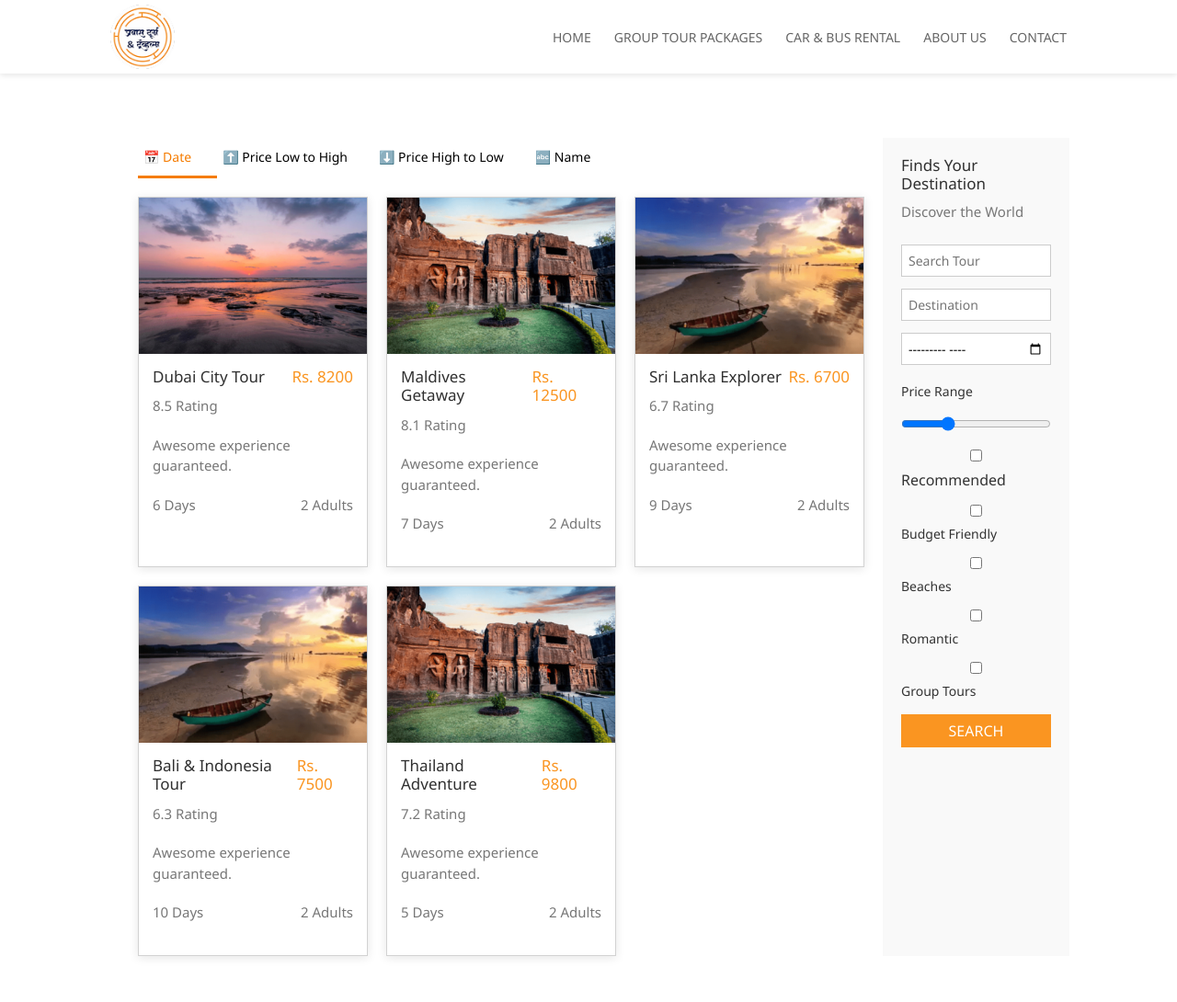
After one commit to SnidheSnowfinch/Prawas-tour, a PHP site: page /package.php in a window 1280 px wide. The commit adds this page. Shown: the whole page at 92% size. Run offline with PHP 8.4, Linux system fonts and the light colour scheme.

Commit message:
first commit

```diff
--- a/bootstrap/style.css
+++ b/bootstrap/style.css
@@ -121,7 +121,7 @@ header p {
   width: 150px;
 }
 .container-div{
-  padding: 50px 170px;
+  padding: 50px 150px;
 
   }
 .margin-top{
@@ -155,7 +155,7 @@ header p {
   margin-bottom: 20px;
 }
 .highlight{
-  color: #FA9521;
+  color: #FA9521 !important;
   font-size: 15px;
 }
 .left-img{
@@ -520,3 +520,115 @@ header p {
   width: 100%;
   height: 420px;
 }
+
+.tabs {
+  margin-bottom: 20px;
+  display: flex;
+  justify-content: flex-start;
+  background-color: #fff;
+  /* padding: 10px 20px;
+  border-bottom: 1px solid #ddd; */
+}
+
+.tabs button {
+  background: none;
+  border: none;
+  padding: 10px 28px 10px 6px;
+    cursor: pointer;
+  font-size: 14px;
+  border-bottom: 3px solid transparent;
+}
+
+.tabs button.active {
+  border-bottom: 3px solid #f57c00;
+  color: #f57c00;
+}
+
+.container-tab {
+  display: flex;
+  padding-top: 20px;
+}
+
+.main-content {
+  flex: 1;
+  display: grid;
+  grid-template-columns: repeat(3, 1fr);
+  gap: 20px;
+  /* padding: 0 20px; */
+}
+
+.card-new {
+  width: 250px !important;
+}
+
+.card-new img {
+  width: 100%;
+  height: 170px !important;
+  object-fit: cover;
+}
+
+
+.right-filters {
+  margin: 0 0px 0 20px;
+  width: 220px;
+  background-color: #F9F9F9;  padding: 20px;
+}
+
+.right-filters h3 {
+  color: #303030;
+  margin-top: 0;
+  font-size: 17px;
+}
+.right-filters p{
+  color: #777777;
+  font-size: 15px !important;
+}
+.right-filters input, .right-filters select {
+  font-size: 14px;
+  width: 100%;
+  margin: 5px 0 8px;
+  padding: 6px 7px;
+  border: 1px solid #ccc;
+}
+
+.right-filters label {
+  display: block;
+  font-size: 14px;
+  margin: 10px 0 5px;
+}
+
+.search-button {
+  background-color: #FA9521;  color: #fff;
+  padding: 6px;
+  text-align: center;
+  border: none;
+  width: 100%;
+  cursor: pointer;
+  margin-top: 10px;
+}
+
+.search-button:hover {
+  background-color: #e66a00;
+}
+
+@media (max-width: 1024px) {
+  .main-content {
+    grid-template-columns: repeat(2, 1fr);
+  }
+}
+
+@media (max-width: 768px) {
+  .container {
+    flex-direction: column;
+  }
+
+  .main-content {
+    grid-template-columns: 1fr;
+    padding: 20px 0;
+  }
+
+  .right-filters {
+    width: 100%;
+    margin-top: 20px;
+  }
+}
--- /dev/null
+++ b/package.php
@@ -0,0 +1,91 @@
+<?php include 'includes/header.php' ?>
+<div class="container-div">
+
+
+  <div class="container-tab">
+
+    <div>
+    <div class="tabs">
+    <button class="tab-btn active" data-sort="date">📅 Date</button>
+    <button class="tab-btn" data-sort="low">⬆️ Price Low to High</button>
+    <button class="tab-btn" data-sort="high">⬇️ Price High to Low</button>
+    <button class="tab-btn" data-sort="name">🔤 Name</button>
+
+    </div>
+    <div class="main-content" id="tour-list">
+
+    </div>
+    </div>
+
+    <div class="right-filters">
+      <h3>Finds Your Destination</h3>
+      <p>Discover the World</p>
+      <input type="text" placeholder="Search Tour">
+      <input type="text" placeholder="Destination">
+      <input type="month">
+
+      <label>Price Range</label>
+      <input type="range" min="1000" max="25000" step="500" value="7500">
+
+      <span><input type="checkbox"> Recommended</span>
+      <label><input type="checkbox"> Budget Friendly</label>
+      <label><input type="checkbox"> Beaches</label>
+      <label><input type="checkbox"> Romantic</label>
+      <label><input type="checkbox"> Group Tours</label>
+
+      <button class="search-button">SEARCH</button>
+    </div>
+  </div></div>
+
+  <script>
+    const tours = [
+      { name: "Bali & Indonesia Tour", price: 7500, days: 10, rating: 6.3, image: "bootstrap/images/tour-img-2.png", date: "2025-06-01" },
+      { name: "Maldives Getaway", price: 12500, days: 7, rating: 8.1, image: "bootstrap/images/tour-img-3.png", date: "2025-04-15" },
+      { name: "Thailand Adventure", price: 9800, days: 5, rating: 7.2, image: "bootstrap/images/tour-img-3.png", date: "2025-07-10" },
+      { name: "Sri Lanka Explorer", price: 6700, days: 9, rating: 6.7, image: "bootstrap/images/tour-img-2.png", date: "2025-05-20" },
+      { name: "Dubai City Tour", price: 8200, days: 6, rating: 8.5, image: "bootstrap/images/tour-img-1.png", date: "2025-03-18" },
+    ];
+
+    function renderTours(list) {
+      const container = document.getElementById("tour-list");
+      container.innerHTML = "";
+      list.forEach(tour => {
+        container.innerHTML += `
+          <div class="card card-new">
+            <img src="${tour.image}" alt="${tour.name}">
+            <div class="card-content">
+              <div class="d-card-flex"><h3>${tour.name}</h3> <h3 class="highlight">Rs. ${tour.price}</h3></div>
+              <p> ${tour.rating} Rating</p>
+              <p>Awesome experience guaranteed.</p>
+              <div class="d-card-flex">
+                <p> ${tour.days} Days</p>
+                <p> 2 Adults</p>
+              </div>
+            </div>
+          </div>`;
+      });
+    }
+
+    function sortTours(method) {
+      let sorted = [...tours];
+      if (method === "low") sorted.sort((a, b) => a.price - b.price);
+      else if (method === "high") sorted.sort((a, b) => b.price - a.price);
+      else if (method === "name") sorted.sort((a, b) => a.name.localeCompare(b.name));
+      else if (method === "date") sorted.sort((a, b) => new Date(a.date) - new Date(b.date));
+      renderTours(sorted);
+    }
+
+    document.querySelectorAll(".tab-btn").forEach(btn => {
+      btn.addEventListener("click", () => {
+        document.querySelectorAll(".tab-btn").forEach(b => b.classList.remove("active"));
+        btn.classList.add("active");
+        const sortBy = btn.getAttribute("data-sort");
+        sortTours(sortBy);
+      });
+    });
+
+    sortTours("date");
+  </script>
+
+</body>
+</html>
```
